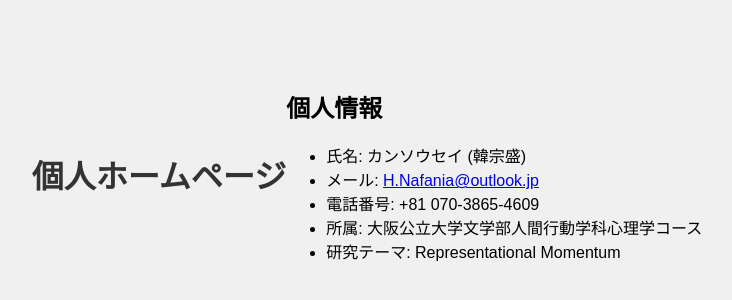
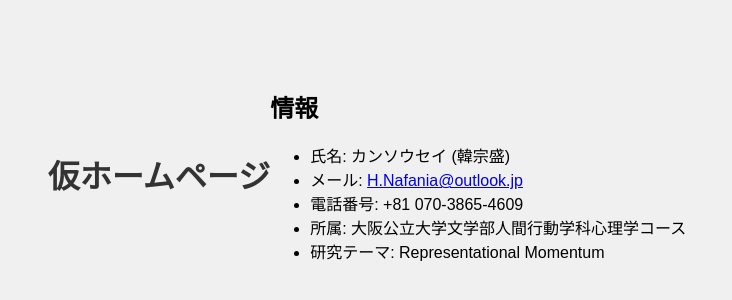
Before and after one commit to H-Nafania/github.io, a plain HTML site: page index.html in a window 1280 px wide. Shown: the part 226-526 px from the top of the page, without its empty margins (273-1005 px from the left). Drawn offline with Linux system fonts and the light colour scheme.

Commit message:
Update index.html

```diff
--- a/index.html
+++ b/index.html
@@ -21,9 +21,9 @@
     </style>
 </head>
 <body>
-    <h1>個人ホームページ</h1>
+    <h1>仮ホームページ</h1>
     <div>
-        <h2>個人情報</h2>
+        <h2>情報</h2>
         <ul>
             <li>氏名: カンソウセイ (韓宗盛)</li>
             <li>メール: <a href="mailto:H.Nafania@outlook.jp">H.Nafania@outlook.jp</a></li>
```
